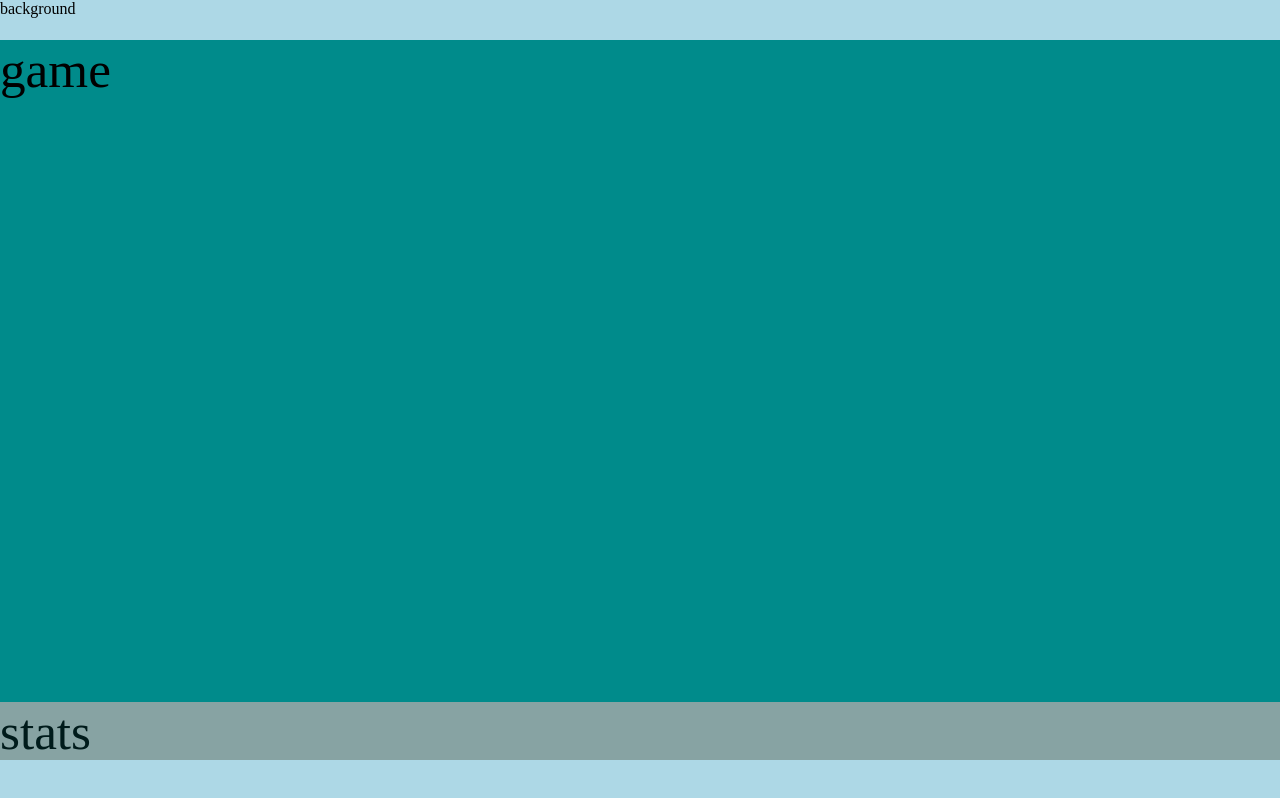
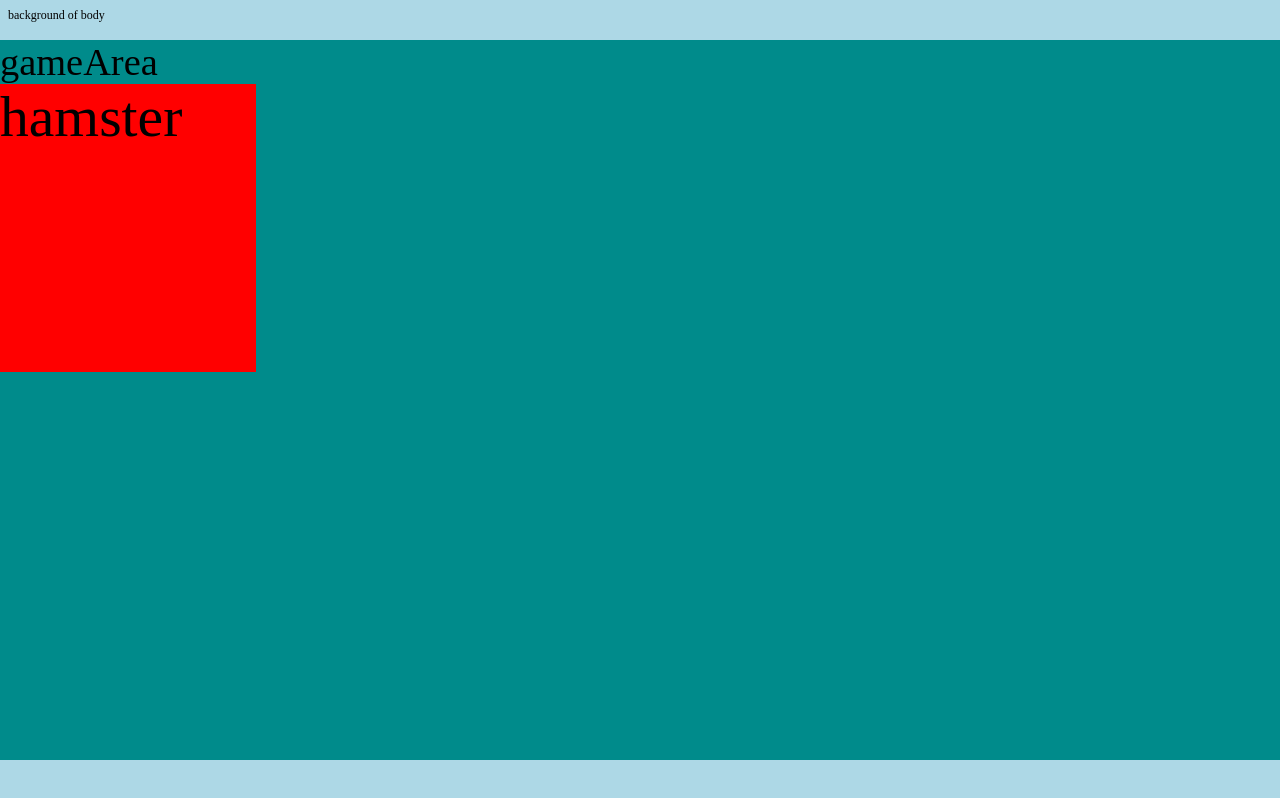
Before and after one commit to MarinaWestling/hamster_blitz, a plain HTML site: page app_old.html in a window 1280 px wide. Drawn offline with Linux system fonts and the light colour scheme.

Commit message:
integration

```diff
--- a/aspect_ratio.html
+++ b/app_old.html
@@ -4,19 +4,18 @@
 <head>
   <meta charset="UTF-8">
   <meta name="viewport" content="width=device-width, initial-scale=1.0, shrink-to-fit=no">
-  <link rel="stylesheet" href="style/aspect_ratio.css">
+  <link rel="stylesheet" href="style/resize.css">
   <title>Document</title>
 </head>
 
 <body>
-  background
+  background of body
   <div id="gameArea">
-    <div id="gameCanvas">game</div>
-    <div id="statsPanel">stats</div>
+      <div>gameArea</div>
+      <div id="hamster">hamster</div>
   </div>
 
-
-  <script src="script/aspect_ratio.js"></script>
+  <script src="script/resize.js"></script>
 </body>
 
 </html>
--- a/script/aspect_ratio.js
+++ b/script/resize.js
@@ -1,6 +1,4 @@
 // From https://www.html5rocks.com/en/tutorials/casestudies/gopherwoord-studios-resizing-html5-games/#disqus_thread
-
-
 
 function resizeGame() {
   let gameArea = document.querySelector('#gameArea');
@@ -29,10 +27,6 @@ function resizeGame() {
   gameArea.style.marginLeft = (-newWidth / 2) + 'px';
   // Adjust Font Size
   gameArea.style.fontSize = (newWidth / 400) + 'em';
-
-  let gameCanvas = document.querySelector('#gameCanvas');
-  gameCanvas.width = newWidth;
-  gameCanvas.height = newHeight;
 }
 
 resizeGame();
--- a/style/aspect_ratio.css
+++ /dev/null
@@ -1,30 +0,0 @@
-/* Could be "fullscreen", "standalone", "minimal-ui", or "browser" */
-
-* {
-  padding: 0;
-  margin: 0;
-}
-
-body {
-  padding: 0;
-  margin: 0;
-  background-color: lightblue;
-}
-
-#gameArea {
-  position: absolute;
-  left: 50%;
-  top: 50%;
-  background-color: darkcyan;
-  width: 100%;
-  height: 100%;
-  /* Max Width has to be set in javascript */
-}
-#statsPanel {
-  position: absolute;
-  width: 100%;
-  height: 8%;
-  bottom: 0;
-  opacity: 0.8;
-  background-color: darkgray;
-}
--- a/style/main.css
+++ b/style/main.css
@@ -1,10 +1,18 @@
+*, body {
+  padding: 0;
+  margin: 0;
+}
+
 #start{
+  position: absolute;
   z-index: 99;
   background-color: rgba(0, 0, 0, .25);
-  width: 900px;
-  max-width: 100%;
-  height: 450px;
-  max-height: 100%;
+  /* width: 900px; */
+  width: 100%;
+  /* max-width: 100%; */
+  /* height: 450px; */
+  height: 100%;
+  /* max-height: 100%; */
   font-family: "Lucida Console", Courier, monospace;
 }
 
--- /dev/null
+++ b/style/resize.css
@@ -0,0 +1,19 @@
+body {
+  font-size: 12px; /* Use em for font everywhere else. This is the master size */
+  background-color: lightblue;
+}
+#gameArea {
+  position: absolute;
+  left: 50%;
+  top: 50%;
+  background-color: darkcyan;
+  width: 100%;
+  height: 100%;
+  /* Max Width has to be set in javascript */
+}
+#hamster {
+  font-size: 1.5em;
+  width: 20%;
+  height: 40%;
+  background: red;
+}
```
Also changed, not shown: index.html (+10 -4 lines), script/start_screen.js (renamed from script/main.js, +2 -14 lines).
